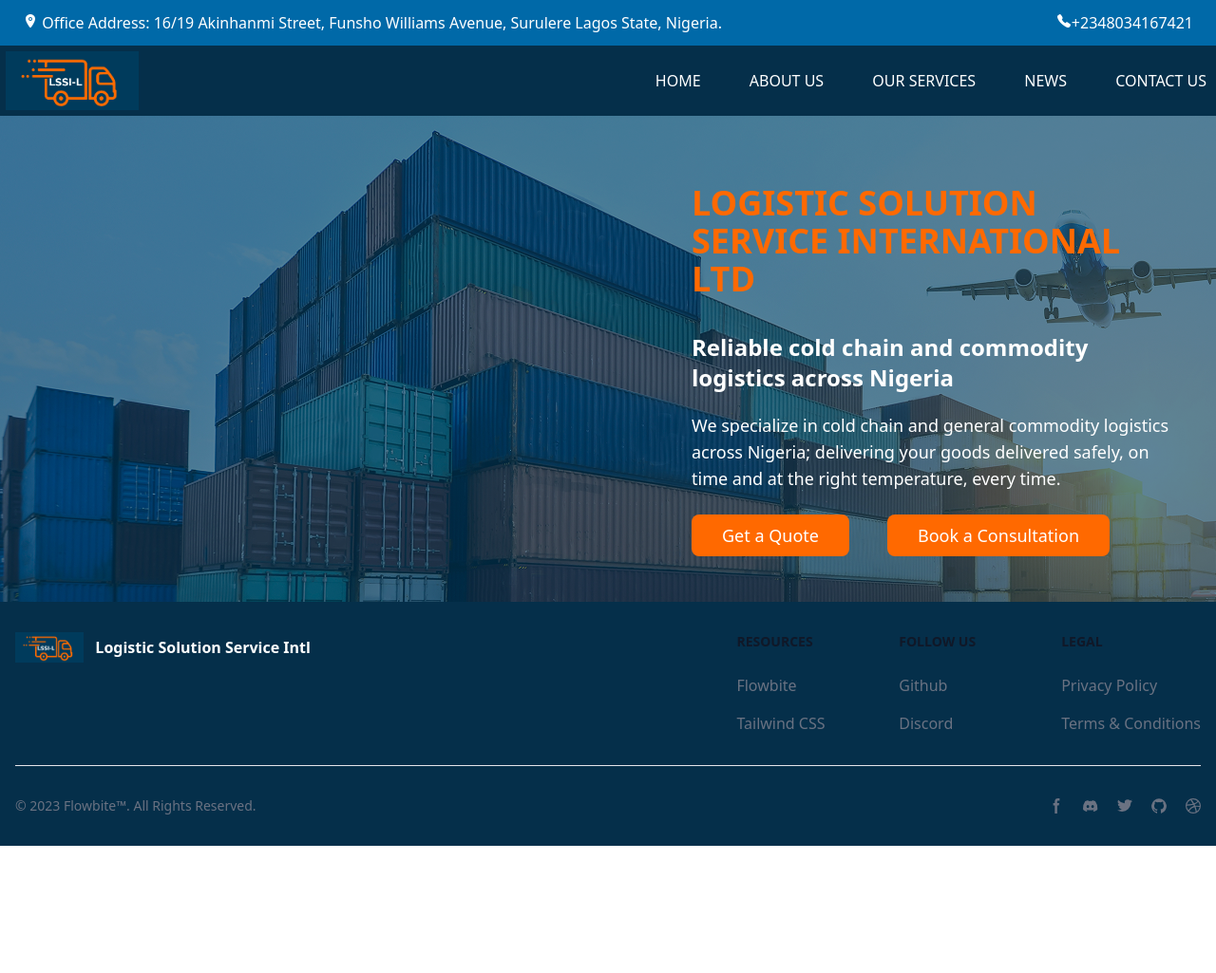
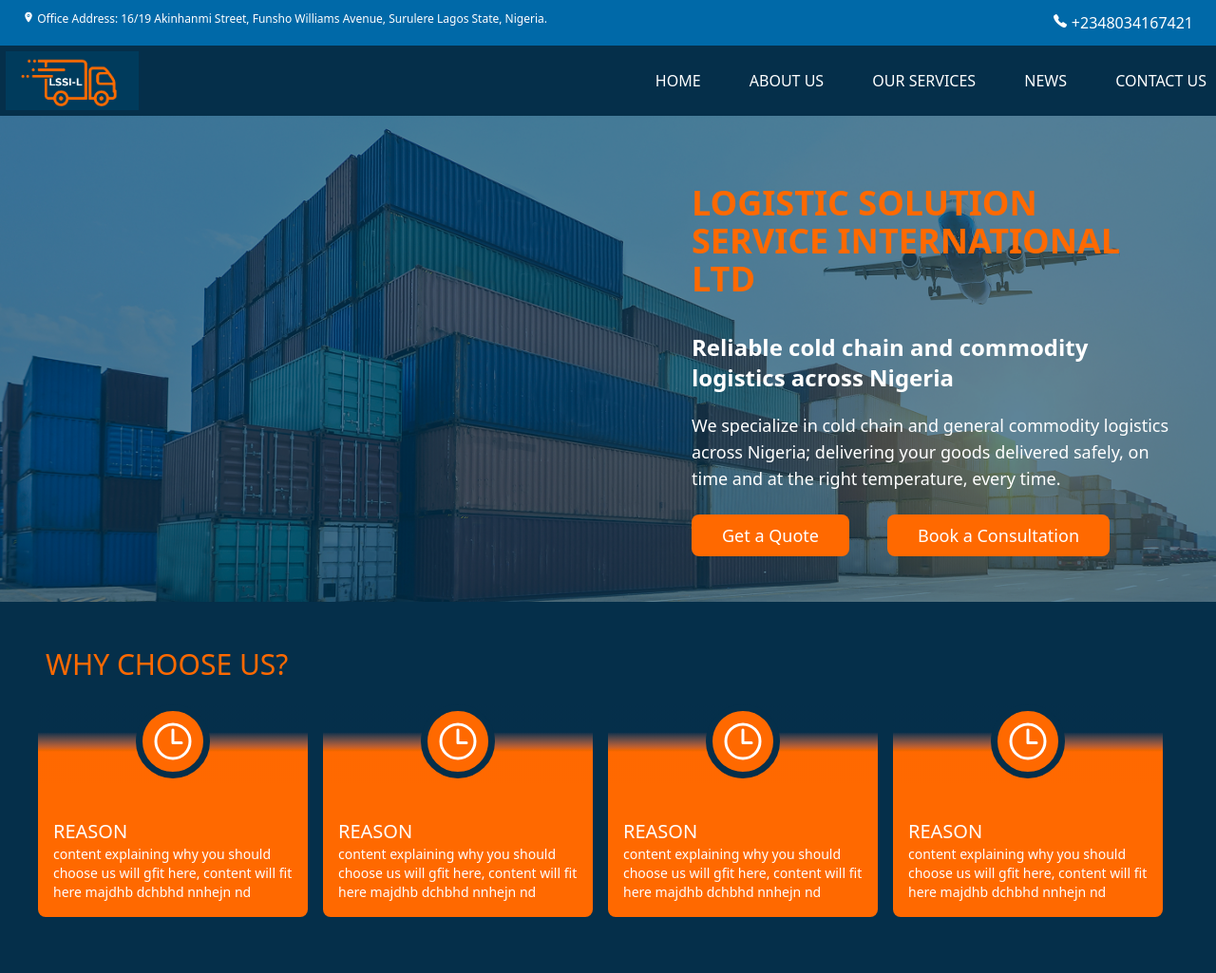
Before and after one commit to TemsAde/LSSI-2.0, a website: page index.html in a window 1280 px wide. Shown: the top 1025 px of the page at 95% size. Before the commit the page ends 891 px from the top, so only its background shows below. Drawn offline with nearby package versions, Linux system fonts and the light colour scheme.

Commit message:
why choose us tab complete

```diff
--- a/index.html
+++ b/index.html
@@ -4,26 +4,26 @@
     <meta charset="UTF-8">
     <meta name="viewport" content="width=device-width, initial-scale=1.0">
     <title>Document</title>
-    <link rel="stylesheet" href="./src/output.css">
+    <link rel="stylesheet" href="dist/output.css">
 
     <script type="module" src="https://unpkg.com/ionicons@7.1.0/dist/ionicons/ionicons.esm.js"></script>
     <script nomodule src="https://unpkg.com/ionicons@7.1.0/dist/ionicons/ionicons.js"></script>
 </head>
-<body>
+<body class="overflow-x-hidden max-w-screen bg-sky-950">
     <!-- FUNCTIONAL NAVBAR -->
     <div>
         <!-- banner -->
-        <div class="top-0 start-0 flex justify-between bg-sky-700 text-white px-1 py-3 sticky z-50">
-           <div class="px-5" >
+        <div class="top-0 start-0 flex justify-between bg-sky-700 text-white px-1 py-3 sticky z-50 mx-auto">
+           <div class="px-5 text-xs" >
              <span>
                 <ion-icon name="location"></ion-icon>
              </span>
              <span>
                 Office Address: 16/19 Akinhanmi Street, Funsho Williams Avenue, Surulere Lagos State, Nigeria.
              </span>
-           </div>
+            </div>
 
-           <div class="px-5 flex">
+           <div class="px-5">
              <span>
                 <ion-icon name="call"></ion-icon>
              </span>
@@ -32,8 +32,9 @@
              </span>
            </div>
         </div>
+
         <!-- navbar -->
-        <nav class="flex justify-between items-center w-[100%] p-1.5 bg-sky-950">
+        <nav class="flex justify-between items-center p-1.5 bg-sky-950">
             <div>
               <a href="../index.html">
                <img class="w-35" src="./assets/1-COPYyy.png" alt="logo">
@@ -69,8 +70,8 @@
 
 
     <!-- HERO TAB -->
-    <div class="h-[36rem] md:h-[32rem] flex flex-wrap justify-end bg-no-repeat" style="background-image: url(./assets/industrial-port-container-yard\ 1.png);">
-        <div class="w-150 p-12 justify-between">
+    <div class="h-[36rem] md:h-[32rem] flex flex-wrap justify-end bg-no-repeat w-100 bg-cover" style="background-image: url(./assets/industrial-port-container-yard\ 1.png); width: 100%;">
+        <div class="md: p-12 justify-between w-150">
             <div class="text-2xl md:text-4xl text-orange-500 font-bold py-6">
                LOGISTIC SOLUTION SERVICE INTERNATIONAL LTD
             </div>
@@ -93,10 +94,93 @@
         </div>
     </div>
 
+    <!-- WHY CHOOSE US -->
+
+    <div class="p-6 md:p-10">
+
+        <div class="text-3xl text-orange-500 p-2">
+            WHY CHOOSE US?
+        </div>
+
+       <div class="md:flex">
 
 
+        <!-- WCU card -->
+        <div class= "container flex text-white p-4 rounded-lg pl-0 md:flex-col">
+            <div class="bg-gradient-to-r md:bg-gradient-to-b from-sky-950 from-30% via-sky-950 via-35% to-orange-500 to-60% text-white">
+                 <div class="text-center">
+                   <ion-icon name="time-outline" class="text-5xl border-7 rounded-full p-2 border-sky-950 bg-orange-500"></ion-icon>
+                 </div>
+            </div>
+           <div class="flex flex-col justify-between p-4 bg-orange-500 rounded-r-lg md:rounded-r-none md:rounded-b-lg">
+            <div class="text-xl md:pt-5">
+                REASON
+            </div>
+            <div class="text-sm">
+                content explaining why you should choose us will gfit here, content will fit here majdhb dchbhd nnhejn nd
+            </div>
+           </div>
+        </div>
+        <!-- WCU card end -->
+
+        <!-- WCU card -->
+        <div class= "container flex text-white p-4 rounded-lg pl-0 md:flex-col">
+            <div class="bg-gradient-to-r md:bg-gradient-to-b from-sky-950 from-30% via-sky-950 via-35% to-orange-500 to-60% text-white">
+                 <div class="text-center">
+                   <ion-icon name="time-outline" class="text-5xl border-7 rounded-full p-2 border-sky-950 bg-orange-500"></ion-icon>
+                 </div>
+            </div>
+           <div class="flex flex-col justify-between p-4 bg-orange-500 rounded-r-lg md:rounded-r-none md:rounded-b-lg">
+            <div class="text-xl md:pt-5">
+                REASON
+            </div>
+            <div class="text-sm">
+                content explaining why you should choose us will gfit here, content will fit here majdhb dchbhd nnhejn nd
+            </div>
+           </div>
+        </div>
+        <!-- WCU card end -->
+
+        <!-- WCU card -->
+        <div class= "container flex text-white p-4 rounded-lg pl-0 md:flex-col">
+            <div class="bg-gradient-to-r md:bg-gradient-to-b from-sky-950 from-30% via-sky-950 via-35% to-orange-500 to-60% text-white">
+                 <div class="text-center">
+                   <ion-icon name="time-outline" class="text-5xl border-7 rounded-full p-2 border-sky-950 bg-orange-500"></ion-icon>
+                 </div>
+            </div>
+           <div class="flex flex-col justify-between p-4 bg-orange-500 rounded-r-lg md:rounded-r-none md:rounded-b-lg">
+            <div class="text-xl md:pt-5">
+                REASON
+            </div>
+            <div class="text-sm">
+                content explaining why you should choose us will gfit here, content will fit here majdhb dchbhd nnhejn nd
+            </div>
+           </div>
+        </div>
+        <!-- WCU card end -->
+
+        <!-- WCU card -->
+        <div class= "container flex text-white p-4 rounded-lg pl-0 md:flex-col">
+            <div class="bg-gradient-to-r md:bg-gradient-to-b from-sky-950 from-30% via-sky-950 via-35% to-orange-500 to-60% text-white">
+                 <div class="text-center">
+                   <ion-icon name="time-outline" class="text-5xl border-7 rounded-full p-2 border-sky-950 bg-orange-500"></ion-icon>
+                 </div>
+            </div>
+           <div class="flex flex-col justify-between p-4 bg-orange-500 rounded-r-lg md:rounded-r-none md:rounded-b-lg">
+            <div class="text-xl md:pt-5">
+                REASON
+            </div>
+            <div class="text-sm">
+                content explaining why you should choose us will gfit here, content will fit here majdhb dchbhd nnhejn nd
+            </div>
+           </div>
+        </div>
+        <!-- WCU card end -->
 
 
+       </div>
+
+    </div>
 
 
 
--- a/package.json
+++ b/package.json
@@ -1,4 +1,8 @@
 {
+ "scripts": {
+  "dev": "tailwindcss -i ./src/input.css -o ./dist/output.css --watch"
+},
+
   "dependencies": {
     "@tailwindcss/cli": "^4.1.11",
     "tailwindcss": "^4.1.11"
```
Also changed, not shown: dist/output.css (added).
